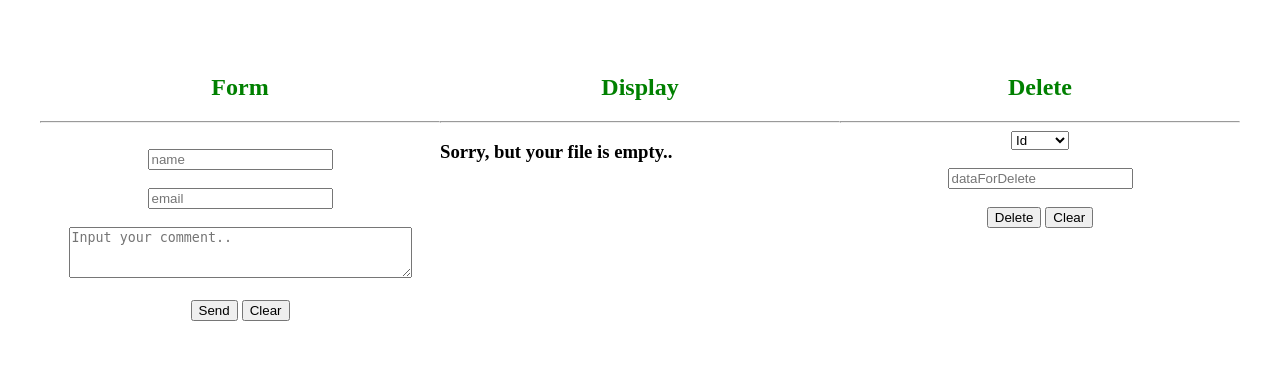
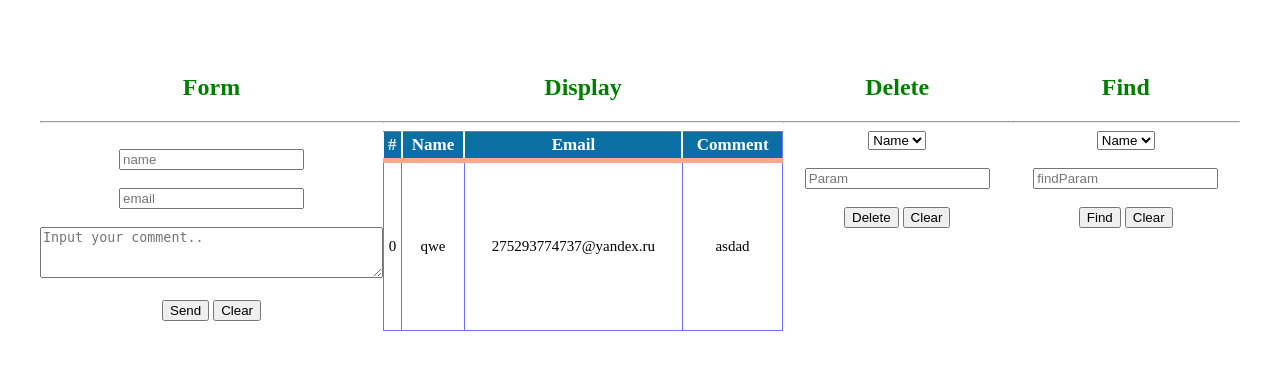
Before and after one commit to yenz0r/php-labs, a PHP site: page /4-lab.php in a window 1280 px wide. Shown: the part 58-428 px from the top of the page. Run offline with PHP 8.4, Linux system fonts and the light colour scheme; data that the repository does not hold is empty.

Commit message:
fixed delete function

```diff
--- a/4-task/4-lab.php
+++ b/4-task/4-lab.php
@@ -6,7 +6,7 @@
 	<link href="style.css" rel="stylesheet">
 </head>
 <body>
-<header>
+	<header>
 	<center><h1>Regular expressions</h1></center>
 	</header>
 	<div class="container">
@@ -22,13 +22,19 @@
 
 			<?php
 				include('defaults.php');
+
 				$emailEdittor = new EmailEdittor();
+				$userChecker = new UserChecker();
 
 				if (isset($_POST['send'])) {
-					$text = $_POST['name'] . "|" . $_POST['email'] . "|" . $emailEdittor->hideSpam($_POST['comment']) . "\n";
+					if (($emailEdittor->checkEmail($_POST['email'])) && ($userChecker->checkUserName($_POST['name']))) {
+						$text = $_POST['name'] . $separateInfoCharacter . $_POST['email'] . $separateInfoCharacter . $emailEdittor->hideSpam($_POST['comment']) . $separateFileCharacter;
+						file_put_contents($dataFile, $text, FILE_APPEND | LOCK_EX);
+						echo "<p>Status: Success!</p>";
+					} else {
+						echo "<p>Status: Incorrect user data..</p>";
+					}
 				}
-
-				file_put_contents($dataFile, $text, FILE_APPEND | LOCK_EX);
 			?>
 
 		</div>
@@ -38,11 +44,11 @@
 			<hr/>
 			<?php
 				if (filesize($dataFile) === 0) {
-					echo "<h3>Sorry, but your file is empty..</h3>";
+					echo "<p>Sorry, but your file is empty..</p>";
 				} else {
 					$filteredTextFromFile = file_get_contents($dataFile);
 
-					$usersData = explode("\n", $filteredTextFromFile);
+					$usersData = explode("$separateFileCharacter", $filteredTextFromFile);
 					array_pop($usersData);
 
 					$userIndex = 0;
@@ -59,7 +65,7 @@
 							</tr>
 						</thead>';
 						foreach ($usersData as $userInfo) {
-							$userParams = explode("|", $userInfo);
+							$userParams = explode($separateInfoCharacter, $userInfo);
 							echo "<tr><td>$userIndex</td><td>$userParams[0]</td><td>$userParams[1]</td><td>$userParams[2]</td></tr>";
 							$userIndex++;
 						}
@@ -74,19 +80,110 @@
 			<hr/>
 			<form action="<?=$_SERVER['PHP_SELF']?>" method="POST">
 				<select name="deleteType">
-					<option value="deleteID" selected>Id</option>
-					<option value="deleteName">Name</option>
+					<option value="deleteName" selected>Name</option>
 					<option value="deleteEmail">Email</option>
 				</select>
-				<br><br><input type="text" placeholder="dataForDelete" name="dataForDelete" required>
+				<br><br><input type="text" placeholder="Param" name="dataForDelete" required>
 				<br><br><input type="submit" name="delete" value="Delete"> <input type="reset" name="clear" value="Clear">
 			</form>
 
 			<?php
-				$filteredTextFromFile = file_get_contents($dataFile);
-				$usersData = explode("\n", $filteredTextFromFile);
-				array_pop($usersData);
+				if(isset($_POST['deleteType'], $_POST['delete'])){
+					$select = $_POST['deleteType'];
+					switch ($select) {
+						case 'deleteName':
+							$indexDeleteParam = 0;
+							break;
+						case 'deleteEmail':
+							$indexDeleteParam = 1;
+							break;
+						default:
+							$indexDeleteParam = -1;
+							break;
+					}
 
+					$filteredTextFromFile = file_get_contents($dataFile);
+					$usersData = explode($separateFileCharacter, $filteredTextFromFile);
+					array_pop($usersData);
+
+					$resArr = [];
+
+					$numOfDeletedComments = 0;
+
+					if (isset($usersData)) {
+						foreach ($usersData as $userInfo) {
+							$userParams = explode($separateInfoCharacter, $userInfo);
+							if ($userParams[$indexDeleteParam] === $_POST['dataForDelete']) {
+								$numOfDeletedComments++;
+							} else {
+								array_push($resArr, $userInfo);
+							}
+						}
+					}
+
+					foreach ($resArr as $item) {
+						file_put_contents($dataFile, $item . $separateFileCharacter);
+					}
+					echo "<p>Status : deleted " . $numOfDeletedComments . " comment(s)</p>";
+				}
+			?>
+		</div>
+
+		<div>
+			<h2>Find</h2>
+			<hr/>
+			<form action="<?=$_SERVER['PHP_SELF']?>" method="POST">
+				<select name="findType">
+					<option value="findName" selected>Name</option>
+					<option value="findEmail">Email</option>
+				</select>
+				<br><br><input type="text" placeholder="findParam" name="dataForFind" required>
+				<br><br><input type="submit" name="find" value="Find"> <input type="reset" name="clear" value="Clear">
+			</form>
+
+			<?php
+				if (isset($_POST['findType'], $_POST['find'])) {
+					echo "<p>Sorry, but your file is empty..</p>";
+				} else {
+					if (filesize($dataFile) === 0){
+						$select = $_POST['findType'];
+						switch ($select) {
+							case 'findName':
+								$indexFindParam = 0;
+								break;
+							case 'findEmail':
+								$indexFindParam = 1;
+								break;
+							default:
+								$indexFindParam = -1;
+								break;
+						}
+
+						$filteredTextFromFile = file_get_contents($dataFile);
+
+						$usersData = explode($separateFileCharacter, $filteredTextFromFile);
+						array_pop($usersData);
+
+						echo '
+						<br><table class="blueTable">
+						<thead>
+							<tr>
+								<th>#</th>
+								<th>Name</th>
+								<th>Email</th>
+								<th>Comment</th>
+							</tr>
+						</thead>';
+						$userIndex = 0;
+						foreach ($usersData as $userInfo) {
+							$userParams = explode($separateInfoCharacter, $userInfo);
+							if ($userParams[$indexFindParam] === $_POST['dataForFind']) {}
+								echo "<tr><td>$userIndex</td><td>$userParams[0]</td><td>$userParams[1]</td><td>$userParams[2]</td></tr>";
+								$userIndex++;
+							}
+						}
+					echo '</table>';
+				}
 			?>
 		</div>
 	</div>
--- a/4-task/data 2.56.15.txt
+++ /dev/null
@@ -1 +0,0 @@
-asd|375293774737@yandex.ru|asd #email# 123@bsuir.by
--- /dev/null
+++ b/4-task/data.txt
@@ -0,0 +1 @@
+qwe|275293774737@yandex.ru|asdad
--- a/4-task/defaults.php
+++ b/4-task/defaults.php
@@ -1,11 +1,13 @@
 <?php
 
 $dataFile = "data.txt";
+$separateFileCharacter = "\n";
+$separateInfoCharacter = "|";
 
 class EmailEdittor
 {
-    private $patternForReplace = "/\\b\\w(\\w*[-.]?\\w+)+(?!@bsuir\\.by)@(\\w+\\.?\w+)+\\.[a-z]{2,5}\\b/";
-    private $patternForMatch = "/\\b\\w(\\w*[-.]?\\w+)+@(\\w+\\.?\w+)+\\.[a-z]{2,5}\\b/";
+    private $patternForReplace = "/\\b\\w(\\w*[-.]?\\w+)+(?!@bsuir\\.by)@(\\w+\\.?\w+)+\\.[a-z]{2,5}\\b/ui";
+    private $patternForMatch = "/\\b\\w(\\w*[-.]?\\w+)+@(\\w+\\.?\w+)+\\.[a-z]{2,5}\\b/ui";
     private $replaceStatment = "#email#";
 
     public function checkEmail($inputLine)
@@ -18,3 +20,13 @@ class EmailEdittor
         return preg_replace($this->patternForReplace, $this->replaceStatment, $inputText);
     }
 }
+
+class UserChecker
+{
+    private $patternForNameMatch = "/\\b([a-zA-Z]{2,}|[а-яёА-ЯЁ]{2,})\\b/ui";
+
+    public function checkUserName($inputName)
+    {
+        return (preg_match($this->patternForNameMatch, $inputName) == 1) ? true : false;
+    }
+}
--- a/4-task/style.css
+++ b/4-task/style.css
@@ -24,12 +28,10 @@ h1 {
 }
 
 table.paleBlueRows {
-    display: block;
-    margin-left: auto;
-    margin-right: auto;
+    margin: auto;
     font-family: "Times New Roman", Times, serif;
     border: 1px solid #FFFFFF;
-    width: 500px;
+    width: 400px;
     height: 200px;
     text-align: center;
     border-collapse: collapse;
```
Also changed, not shown: other parts of 4-task/style.css (+61 -0 lines).
